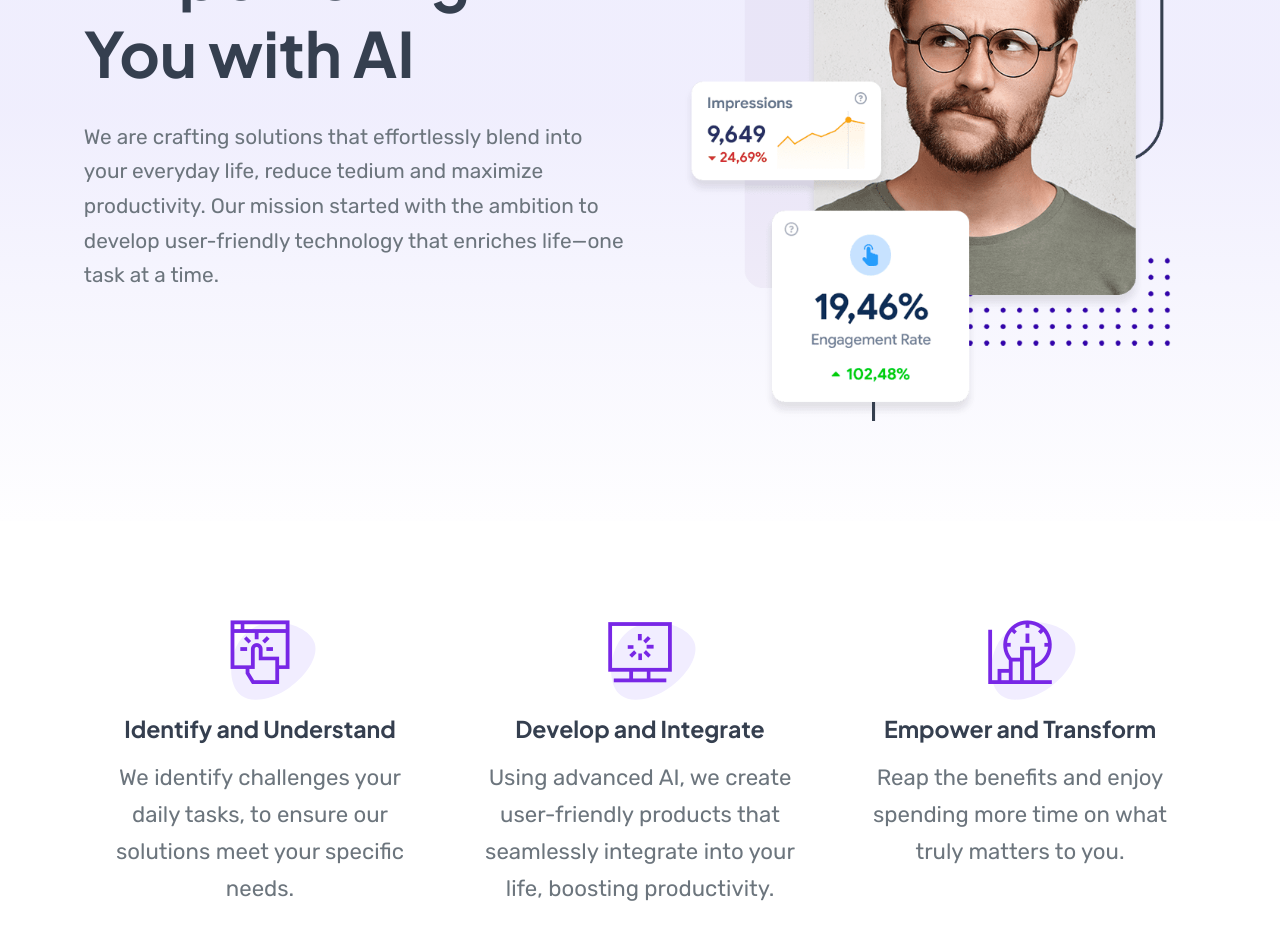
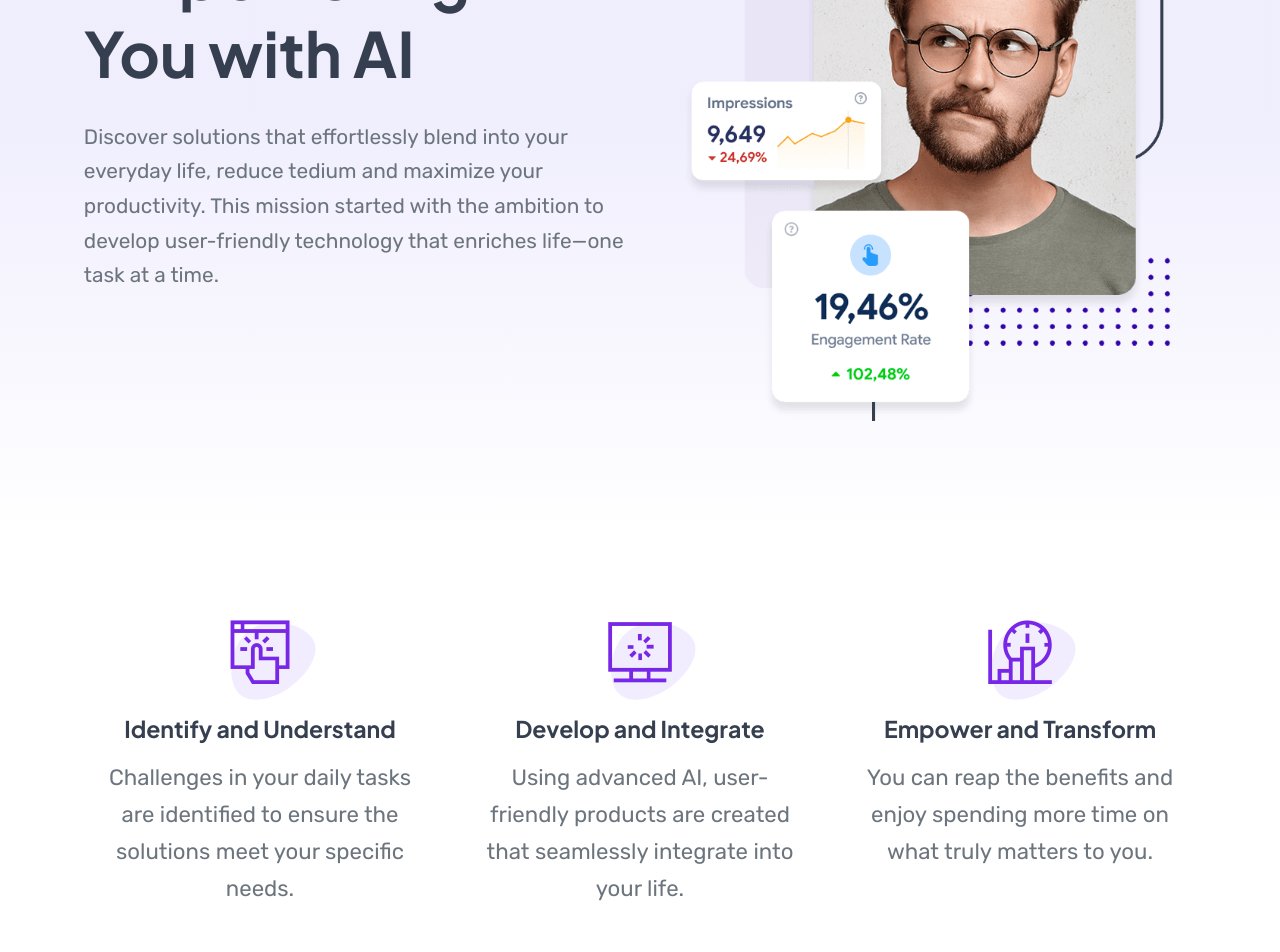
Before and after one commit to NimbleNexus/NimbleNexusWebsite, a Next.js app: page / in a window 1280 px wide. Shown: the part 300-1252 px from the top of the page. Built offline with nearby package versions, Linux system fonts and the light colour scheme.

Commit message:
Homepage content updates: Hero and "How it works"

```diff
--- a/components/sections/Hero.js
+++ b/components/sections/Hero.js
@@ -16,7 +16,7 @@ export default function Hero7() {
                                     </h2>
                                     {/* Text */}
                                     <p className="p-lg">
-                                        We are crafting solutions that effortlessly blend into your everyday life, reduce tedium and maximize productivity. Our mission started with the ambition to develop user-friendly technology that enriches life—one task at a time.
+                                        Discover solutions that effortlessly blend into your everyday life, reduce tedium and maximize your productivity. This mission started with the ambition to develop user-friendly technology that enriches life—one task at a time.
                                     </p>
                                 </div>
                             </div>	{/* END HERO TEXT */}
--- a/components/sections/HowItWorks.js
+++ b/components/sections/HowItWorks.js
@@ -28,8 +28,7 @@ export default function Features6_3() {
                                     {/* Text */}
                                     <div className="fbox-txt">
                                         <h6 className="s-20 w-700">Identify and Understand</h6>
-                                        <p>We identify challenges your daily tasks, to ensure our solutions meet your specific needs.</p>
-                                        {/* <p>We begin by identifying the challenges and pain points in your daily tasks. Our team delves into understanding these issues in depth, to ensure our solutions are tailored to meet your specific needs.</p> */}
+                                        <p>Challenges in your daily tasks are identified to ensure the solutions meet your specific needs.</p>
                                     </div>
                                 </div>
                             </div>	{/* END FEATURE BOX #1 */}
@@ -50,8 +49,7 @@ export default function Features6_3() {
                                     {/* Text */}
                                     <div className="fbox-txt">
                                         <h6 className="s-20 w-700">Develop and Integrate</h6>
-                                        <p>Using advanced AI, we create user-friendly products that seamlessly integrate into your life, boosting productivity.</p>
-                                        {/* <p>Harnessing the power of advanced AI technologies, we develop innovative digital products that are user-friendly and seamlessly integrate into your everyday life. Our solutions are designed to reduce tedium and maximize productivity.</p> */}
+                                        <p>Using advanced AI, user-friendly products are created that seamlessly integrate into your life.</p>
                                     </div>
                                 </div>
                             </div>	{/* END FEATURE BOX #2 */}
@@ -72,8 +70,7 @@ export default function Features6_3() {
                                     {/* Text */}
                                     <div className="fbox-txt">
                                         <h6 className="s-20 w-700">Empower and Transform</h6>
-                                        <p>Reap the benefits and enjoy spending more time on what truly matters to you.</p>
-                                        {/* <p>Finally, we empower you with these AI solutions, transforming the way you interact with information. Our mission is fulfilled when our technology enriches your life, one task at a time.</p> */}
+                                        <p>You can reap the benefits and enjoy spending more time on what truly matters to you.</p>
                                     </div>
                                 </div>
                             </div>	{/* END FEATURE BOX #3 */}
```
